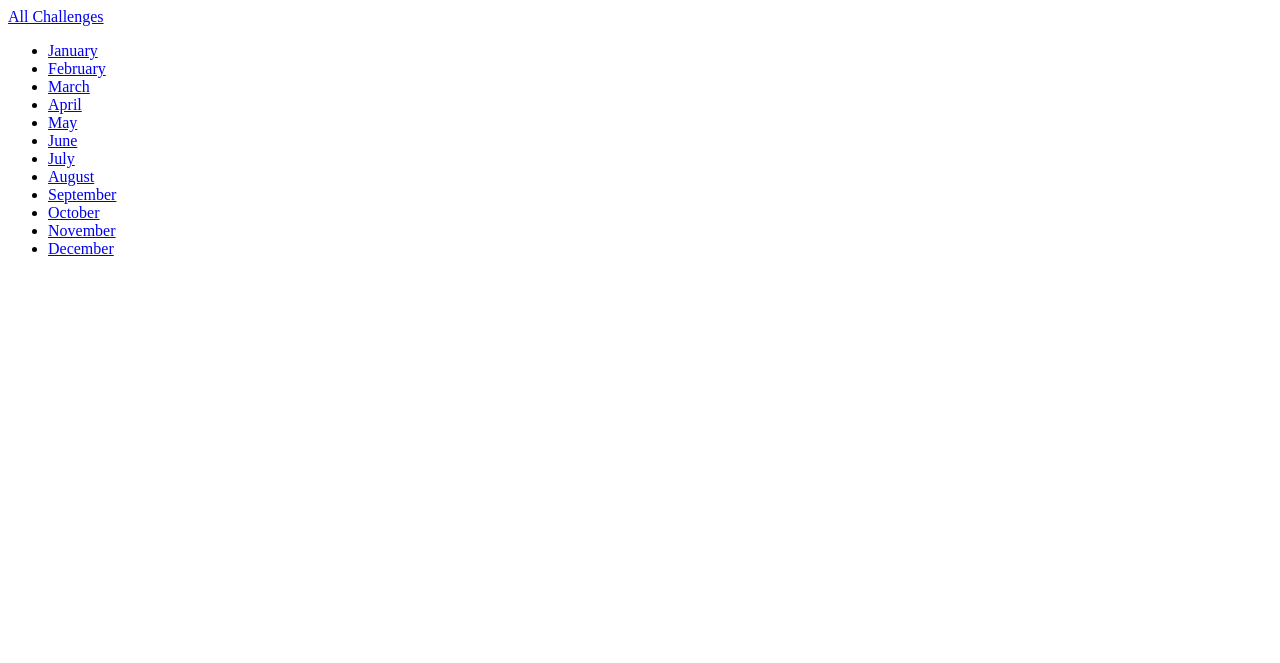
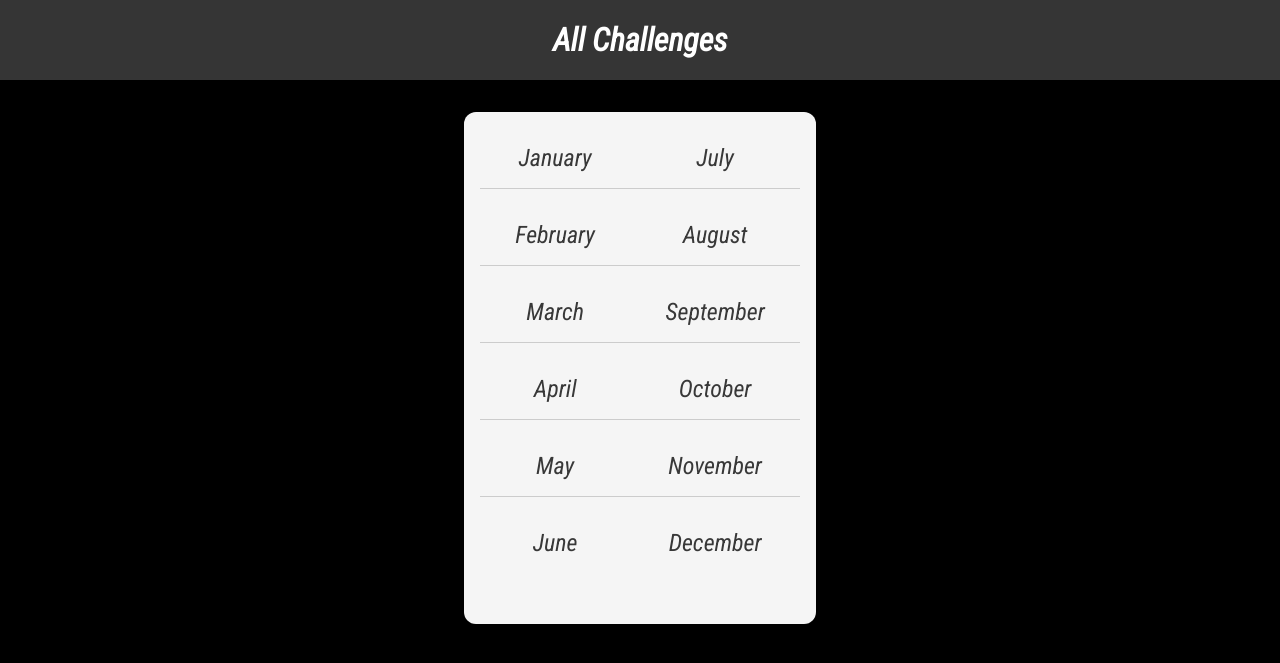
Before and after one commit to mattkingit/MattKingITBlog, a Django app: page /challenges/ in a window 1280 px wide. Shown: the top 663 px of the page. Run offline with Django 3.2, Linux system fonts and the light colour scheme.

Commit message:
Add more css

```diff
--- a/MattKingITblog/settings.py
+++ b/MattKingITblog/settings.py
@@ -125,6 +125,10 @@ USE_TZ = True
 
 STATIC_URL = '/static/'
 
+STATICFILES_DIRS = [
+    BASE_DIR / "static"
+]
+
 # Default primary key field type
 # https://docs.djangoproject.com/en/3.2/ref/settings/#default-auto-field
 
--- /dev/null
+++ b/challenges/static/challenges/challenges.css
@@ -0,0 +1,42 @@
+ul{
+    list-style: none;
+    margin: 2rem auto;
+    width: 90%;
+    max-width: 20rem;
+    box-shadow: 0 2px 8px rgba(0,0,0,0.26);
+    padding: 1rem;
+    border-radius: 12px;
+    display: flex;
+    flex-direction: column;
+    flex-wrap: wrap;
+    height: 30rem;
+    background-color: whitesmoke;
+}
+
+li{
+    margin: 1rem 0;
+    text-align: center;
+    font-size: 1.5rem;
+    border-bottom: 1px solid #ccc;
+    padding-bottom: 1rem;
+}
+
+li:last-of-type,
+li:nth-of-type(6){
+    border-bottom: none;
+}
+
+li a {
+    text-decoration: none;
+    color: #383838;
+}
+
+li a:hover,
+li a:active{
+    color:rgb(126,1,84);
+}
+
+.fallback p{
+    text-align: center;
+    color: white;
+}
--- /dev/null
+++ b/challenges/static/challenges/includes/header.css
@@ -0,0 +1,25 @@
+header{
+    width: 100%;
+    height: 5rem;
+    background-color: #353535;
+}
+
+header nav{
+    width: 100%;
+    height: 100%;
+    display: flex;
+    justify-content: center;
+    align-items: center;
+}
+
+header nav a{
+    color: white;
+    font-size: 2rem;
+    font-weight: bold;
+    text-decoration: none;
+}
+
+header nav a:hover,
+header nav a:active{
+    color: plum;
+}
--- a/challenges/templates/challenges/index.html
+++ b/challenges/templates/challenges/index.html
@@ -1,4 +1,10 @@
 {% extends "layout.html" %}
+{% load static %}
+
+{% block css_files %}
+<link rel="stylesheet" href="{% static 'challenges/challenges.css' %}">
+<link rel="stylesheet" href="{% static 'challenges/includes/header.css' %}">
+{% endblock %}
 
     {% block page_title %}
     All Challenges
--- /dev/null
+++ b/static/styles.css
@@ -0,0 +1,10 @@
+@import url('https://fonts.googleapis.com/css2?family=Roboto+Condensed:ital@1&display=swap');
+
+html{
+    font-family: 'Roboto Condensed', sans-serif;
+}
+
+body{
+    margin: 0;
+    background-color: black;
+}
--- a/templates/layout.html
+++ b/templates/layout.html
@@ -1,3 +1,5 @@
+{% load static %}
+
 <!DOCTYPE html>
 <html lang="en">
 <head>
@@ -5,6 +7,9 @@
     <meta http-equiv="X-UA-Compatible" content="IE=edge">
     <meta name="viewport" content="width=device-width, initial-scale=1.0">
     <title>{% block page_title %}{%endblock %}</title>
+    <link rel="stylesheet" href="{% static 'styles.css'%}">
+    {% block css_files %}
+    {% endblock %}
 </head>
 <body>
     {% block content %}
```
Also changed, not shown: challenges/static/challenges/challenge.css (added, +16 -0 lines), challenges/templates/challenges/challenge.html (+9 -1 lines).
